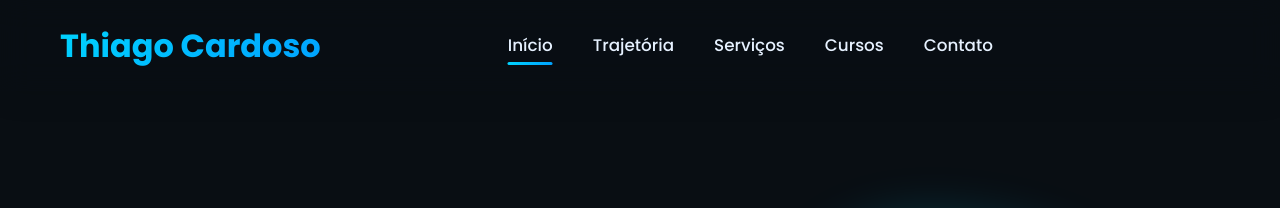
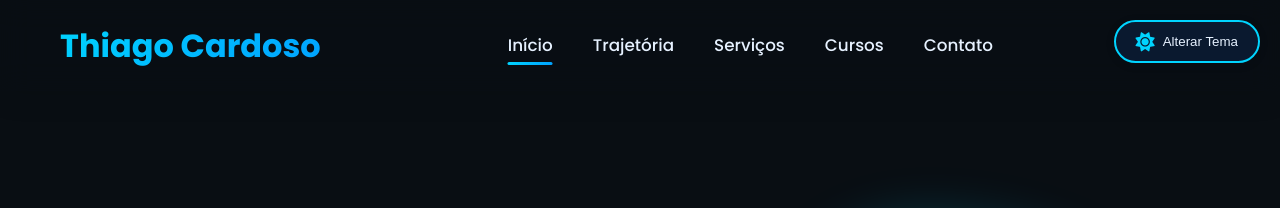
Before and after one commit to Thiago-code-lab/Thiago-code-lab.github.io, a plain HTML site: page index.html in a window 1280 px wide. Shown: the top 208 px of the page. Drawn offline with Linux system fonts and the light colour scheme.

Commit message:
fix: corrigir visibilidade do botão de alternar tema

```diff
--- a/index.html
+++ b/index.html
@@ -157,20 +157,20 @@
 
         /* Theme Toggle */
         .theme-toggle {
-            position: relative;
-            display: inline-flex;
+            position: fixed;
+            top: 20px;
+            right: 20px;
+            display: flex;
             align-items: center;
             justify-content: center;
-            width: 40px;
-            height: 40px;
-            border-radius: 50%;
             background: var(--dark);
-            color: var(--primary);
             border: 2px solid var(--primary);
+            color: var(--light);
+            border-radius: 30px;
+            padding: 10px 20px;
             cursor: pointer;
-            font-size: 1.1rem;
-            margin-left: 15px;
-            transition: all 0.3s ease;
+            transition: var(--transition);
+            z-index: 1000;
             box-shadow: 0 2px 10px rgba(0, 0, 0, 0.1);
         }
 
@@ -399,15 +399,17 @@
         }
 
         .theme-toggle {
-            display: none;
+            display: flex !important;
         }
 
         .theme-toggle span {
-            display: none;
+            display: inline;
+            margin-left: 8px;
         }
 
         .theme-toggle i {
             font-size: 1.2rem;
+            color: var(--primary);
         }
 
         @media (max-width: 992px) {
```
